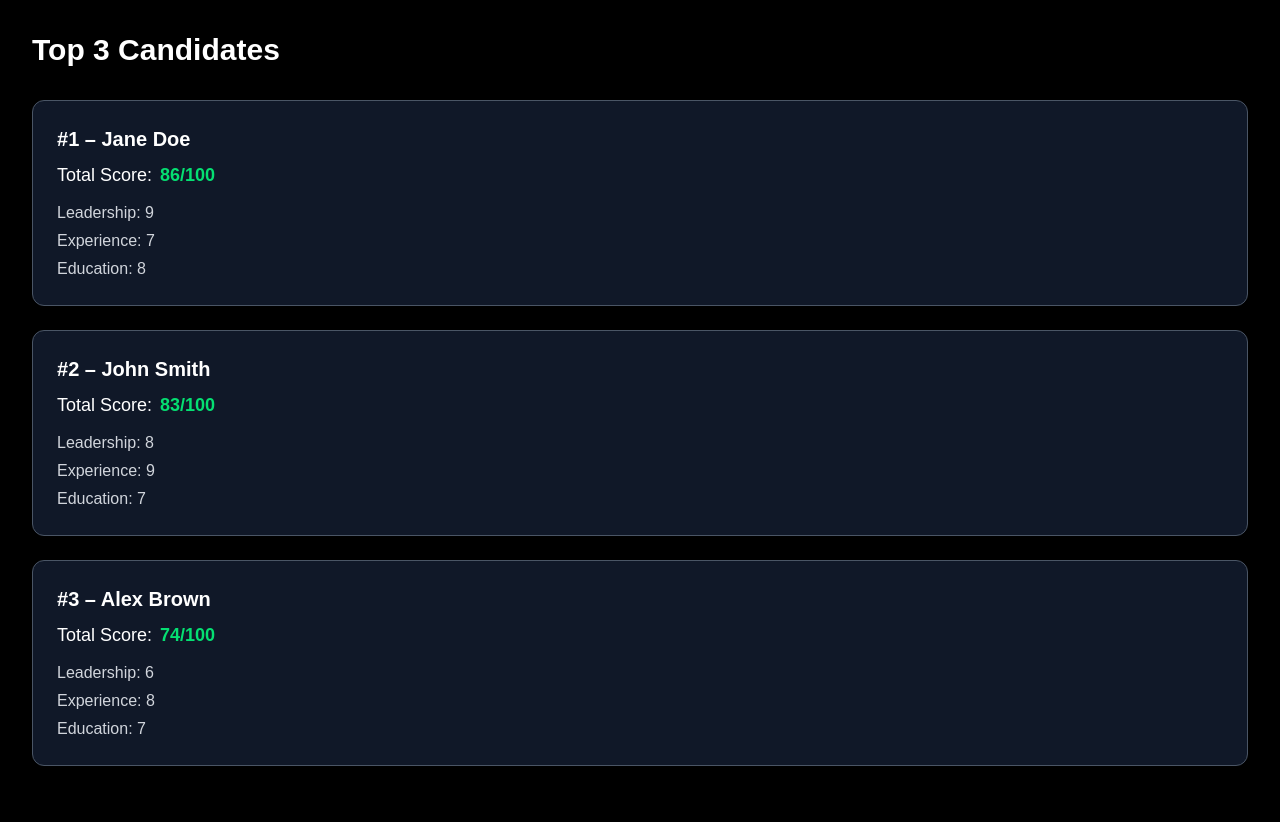
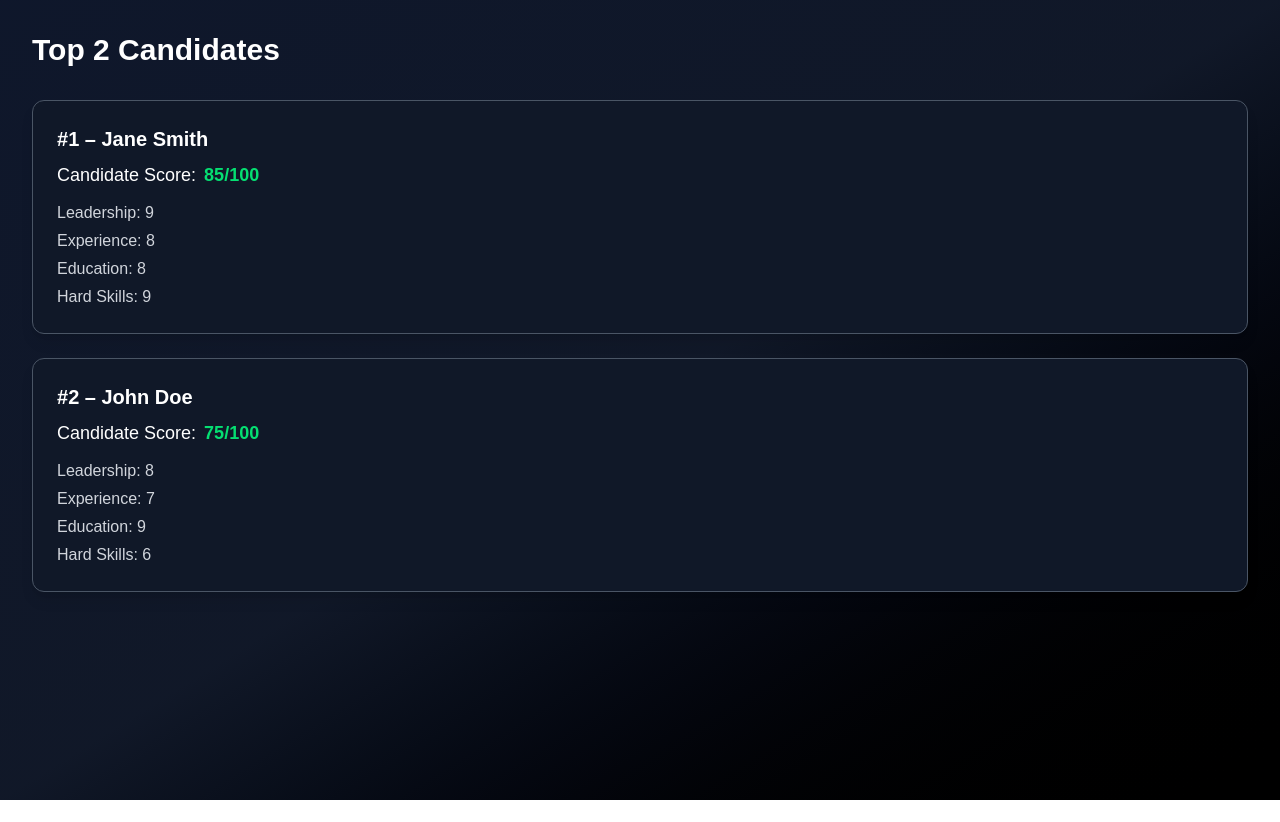
Before and after one commit to Boofny/HenHacks2026, a Next.js app: page /results in a window 1280 px wide. After the commit the page ends 800 px from the top, so only its background shows below. Built offline with nearby package versions, Linux system fonts and the light colour scheme.

Commit message:
This is the up-to-date results page

```diff
--- a/app/results/page.tsx
+++ b/app/results/page.tsx
@@ -1,5 +1,4 @@
-
-
+"use client";
 
 type Resume = {
   id: number;
@@ -7,51 +6,64 @@ type Resume = {
   leadership: number;
   experience: number;
   education: number;
+  hardskills: number;
   totalScore: number;
 };
 
 export default function ResultsPage() {
-
-  const gradedResumes: Resume[] = [
-    {
-      id: 1,
-      name: "John Smith",
-      leadership: 8,
-      experience: 9,
-      education: 7,
-      totalScore: 8.3
-    },
-    {
-      id: 2,
-      name: "Jane Doe",
-      leadership: 9,
-      experience: 7,
-      education: 8,
-      totalScore: 8.6
-    },
-    {
-      id: 3,
-      name: "Alex Brown",
-      leadership: 6,
-      experience: 8,
-      education: 7,
-      totalScore: 7.4
-    }
+  // 🔹 Example incoming data (replace with your real data source)
+  const candidateData: string[][] = [
+    ["John Doe", "8", "7", "9", "6"],
+    ["Jane Smith", "9", "8", "8", "9"],
+    ["Alex Brown", "6", "7", "6", "7"],
   ];
 
-  const resultsCount = 3;
+  const topCountArray: number[] = [2]; // show top 2 candidates
+
+  // 🔹 Convert string arrays into Resume objects
+  const gradedResumes: Resume[] = candidateData.map(
+    (candidate, index) => {
+      const name = candidate[0];
+      const leadership = parseFloat(candidate[1]);
+      const experience = parseFloat(candidate[2]);
+      const education = parseFloat(candidate[3]);
+      const hardskills = parseFloat(candidate[4]);
+
+      const totalScore =
+        (leadership + experience + education + hardskills) / 4;
+
+      return {
+        id: index + 1,
+        name,
+        leadership,
+        experience,
+        education,
+        hardskills,
+        totalScore,
+      };
+    }
+  );
+
+  // 🔹 Extract how many to show
+  const topCount =
+    topCountArray.length > 0
+      ? Math.min(topCountArray[0], gradedResumes.length)
+      : gradedResumes.length;
 
   const topResumes = [...gradedResumes]
     .sort((a, b) => b.totalScore - a.totalScore)
-    .slice(0, resultsCount);
+    .slice(0, topCount);
 
   return (
-    <div className="min-h-screen bg-black text-white p-8">
+    <div className="min-h-screen bg-gradient-to-br from-slate-900 via-gray-900 to-black text-white p-8">
       <h2 className="text-3xl font-bold mb-8">
-        Top {resultsCount} Candidates
+        Top {topCount} Candidates
       </h2>
 
-      {topResumes.map((resume, index) => {
+      {topResumes.length === 0 ? (
+        <p className="text-gray-400">No candidates found.</p>
+      ) : (
+        topResumes.map((resume, index) => {
           const scoreOutOf100 = Math.round(resume.totalScore * 10);
 
           return (
@@ -64,7 +76,7 @@ export default function ResultsPage() {
               </h3>
 
               <p className="mb-3 text-lg">
-              Total Score:
+                Candidate Score:
                 <span className="font-bold text-green-400 ml-2">
                   {scoreOutOf100}/100
                 </span>
@@ -74,10 +86,12 @@ export default function ResultsPage() {
                 <p>Leadership: {resume.leadership}</p>
                 <p>Experience: {resume.experience}</p>
                 <p>Education: {resume.education}</p>
+                <p>Hard Skills: {resume.hardskills}</p>
               </div>
             </div>
           );
-      })}
+        })
+      )}
     </div>
   );
 }
```
Lines whose indentation alone changed are shown as unchanged.
